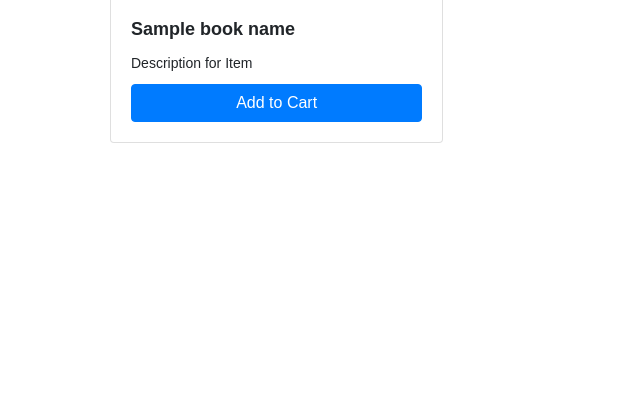
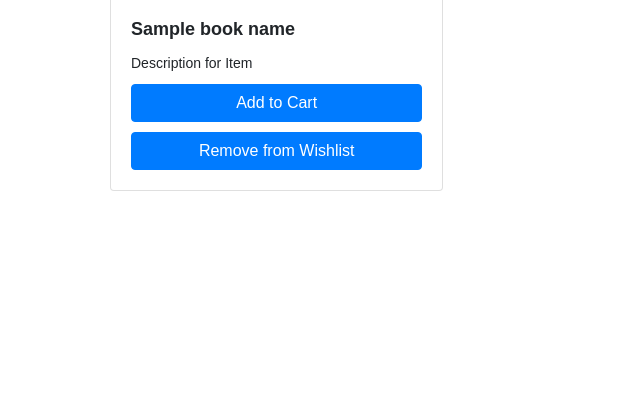
Before and after one commit to Unnam29/BOOKQUEST, a Flask app: template templates/wishlist_page.html in a window 1280 px wide. Shown: the part 362-782 px from the top of the page, without its empty margins (0-640 px from the left). Run offline with Flask 3, Linux system fonts and the light colour scheme; the template is opened without the code that fills it: most values are stand-ins (such as "Sample title", 1, 10 or a date in 2020); some libraries are stand-ins or nearby versions.

Commit message:
added remove from wishlist functionlaity in wishlist page

```diff
--- a/templates/wishlist_page.html
+++ b/templates/wishlist_page.html
@@ -70,7 +70,7 @@ a {
                             <h5 class="card-title">{{book_names[i]}}</h5>
                             <p class="card-text">Description for Item </p>
                             <a href="{{url_for('add_to_cart', book_id=book_ids[i])}}"><button class="btn btn-primary btn-block">Add to Cart</button></a>
-
+                            <a href="{{url_for('remove_from_wishlist', cover_id=wishlist_products[i].cover_id, page='wishlist page')}}"><button class="btn btn-primary btn-block">Remove from Wishlist</button></a>
                         </div>
                     </div>
                 </div>
```
